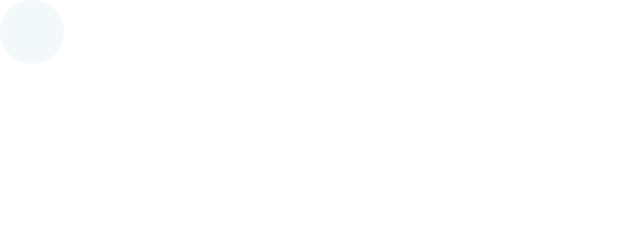
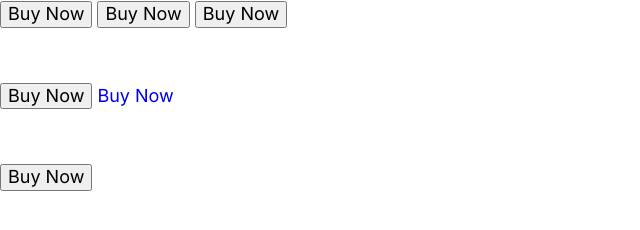
Before and after one commit to Hadihhh/hadi, a plain HTML site: page index.html in a window 1280 px wide. Shown: the whole page, without its empty margins (0-640 px from the left). Drawn offline with Linux system fonts and the light colour scheme.

Commit message:
build the button.

```diff
--- a/index.html
+++ b/index.html
@@ -15,10 +15,17 @@
     <link rel="stylesheet" href="css/style.css" />
   </head>
   <body>
-    <span class="icon-container">
-      <svg class="icon icon--primary">
-        <use xlink:href="#wordpress"></use>
-      </svg>
-    </span>
+    <button class="btn btn--primary">Buy Now</button>
+    <button class="btn btn--secondary">Buy Now</button>
+    <button class="btn btn--accent">Buy Now</button>
+    <br>
+    <br>
+    <br>
+    <button class="btn btn--primary btn--block">Buy Now</button>
+    <a href="#" class="btn btn--secondary btn--block">Buy Now</a>
+    <br>
+    <br>
+    <br>
+    <button class="btn  btn--outline">Buy Now</button>
   </body>
 </html>
```
